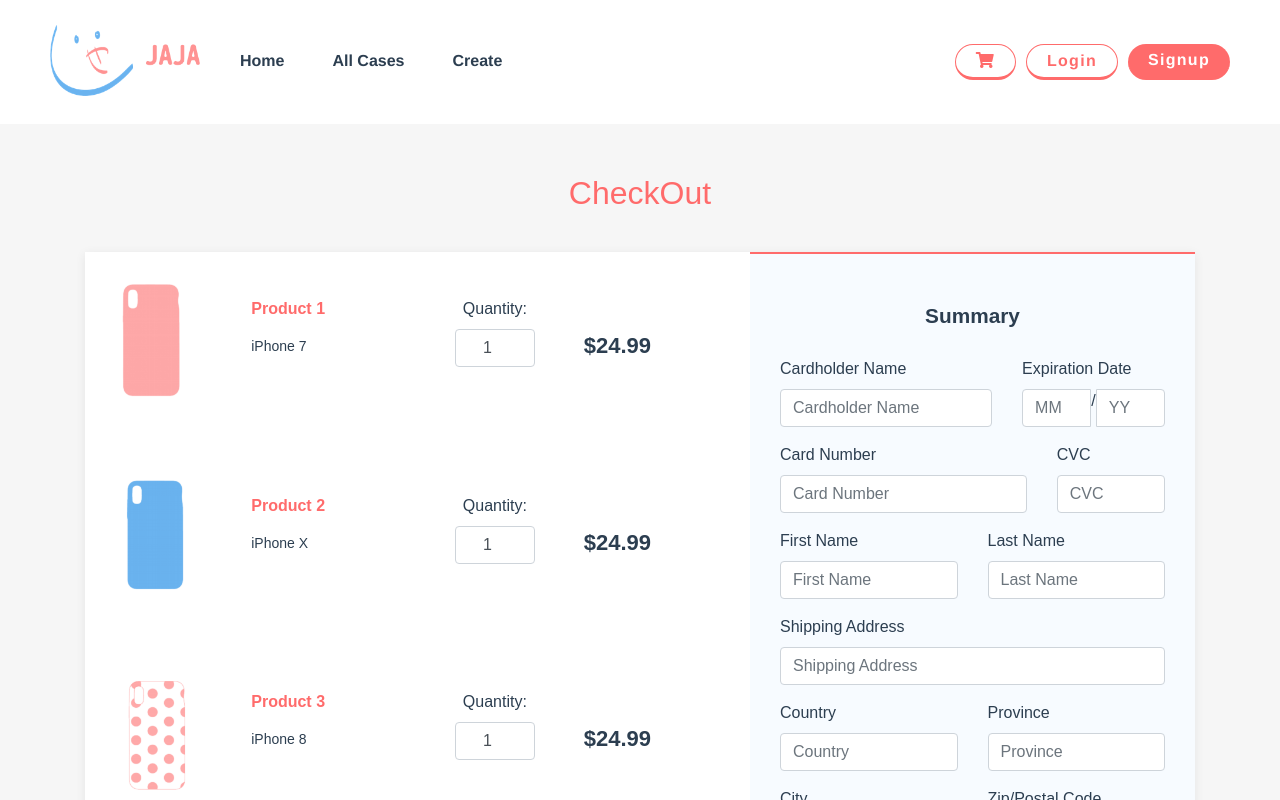
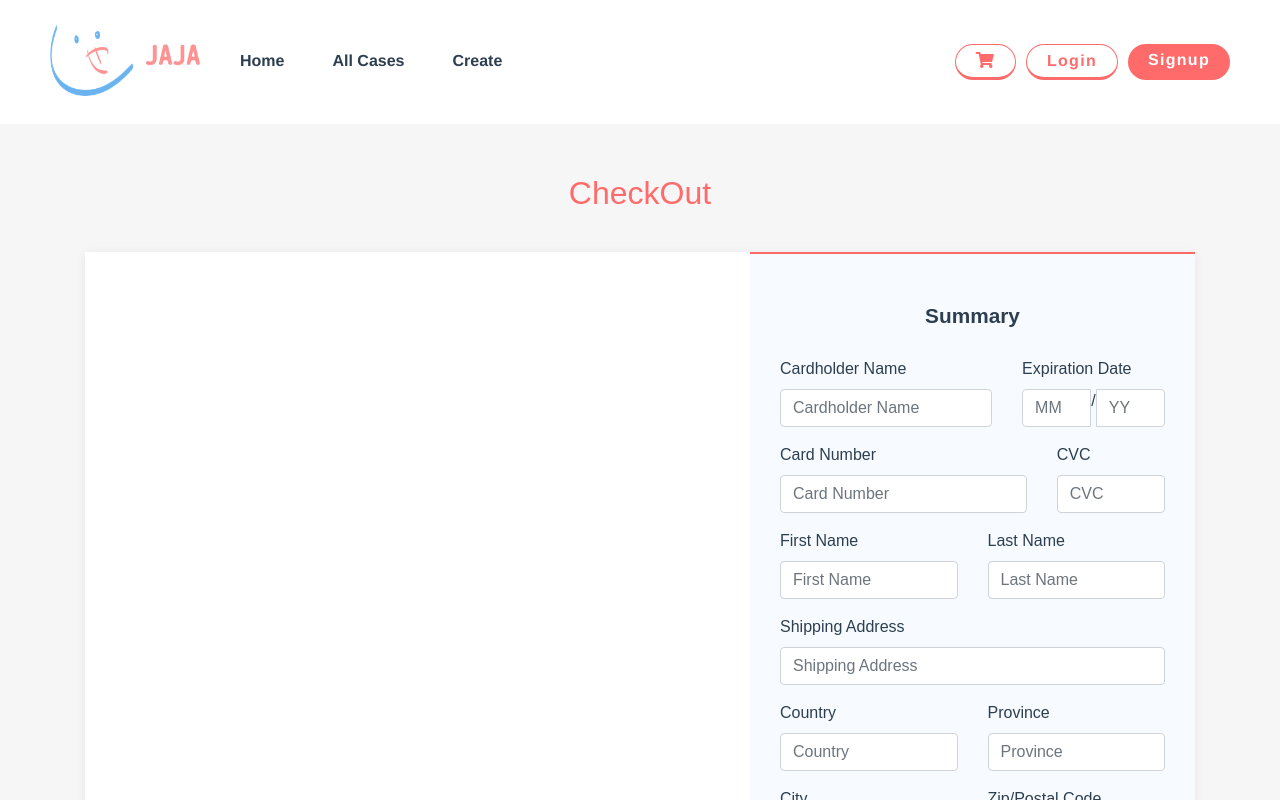
Before and after one commit to arisa-hirata/jaja, a Vue app: page /cart in a window 1280 px wide. Shown: the top 800 px of the page. Built offline with nearby package versions, Linux system fonts and the light colour scheme.

Commit message:
Installed Vuex and Added To Cart Function added yay

```diff
--- a/package.json
+++ b/package.json
@@ -17,7 +17,8 @@
     "npm": "^6.7.0",
     "vue": "^2.5.21",
     "vue-router": "^3.0.1",
-    "vue-star-rating": "^1.6.1"
+    "vue-star-rating": "^1.6.1",
+    "vuex": "^3.1.0"
   },
   "devDependencies": {
     "@vue/cli-plugin-babel": "^3.3.0",
--- a/src/components/Phonecase.vue
+++ b/src/components/Phonecase.vue
@@ -246,6 +246,7 @@ h4 {
 }
 .photo_main img {
   max-height: 100%;
+  min-height: 90%;
   -webkit-filter: saturate(150%) contrast(120%) hue-rotate(10deg)
     drop-shadow(1px 20px 10px rgba(0, 0, 0, 0.3));
   filter: saturate(150%) contrast(120%) hue-rotate(10deg)
--- a/src/main.js
+++ b/src/main.js
@@ -8,6 +8,7 @@ import firebase from 'firebase'
 import BootstrapVue from 'bootstrap-vue'
 import 'bootstrap/dist/css/bootstrap.css'
 import 'bootstrap-vue/dist/bootstrap-vue.css'
+import { store } from './store'
 
 Vue.use(BootstrapVue)
 
@@ -28,6 +29,7 @@ const config = {
 firebase.initializeApp(config)
 
 new Vue({
+  store:store,
   router,
   render: h => h(App)
 }).$mount('#app')
--- /dev/null
+++ b/src/store.js
@@ -0,0 +1,15 @@
+import Vue from 'vue'
+import Vuex from 'vuex'
+
+Vue.use(Vuex)
+
+export const store = new Vuex.Store({
+  state: {
+    cart: []
+  },
+  mutations: {
+    addToCart (state, p) {
+      state.cart.push(p)
+    }
+  }
+})
--- a/src/views/Allcase.vue
+++ b/src/views/Allcase.vue
@@ -12,11 +12,9 @@
             <div
               class="product-grid__product-wrapper"
               v-for="p in phoneCases"
-              @click="ShowPhonecase(p)"
             >
               <div class="product-grid__product">
-                <div class="product-grid__img-wrapper">
-                  <!-- <img src="../assets/1.png" alt="Img" class="product-grid__img"> -->
+                <div class="product-grid__img-wrapper" @click="ShowPhonecase(p)">
                   <img v-bind:src="p.image" alt="image">
                 </div>
                 <span class="product-grid__title">{{p.title}}</span>
@@ -24,7 +22,7 @@
                 <div class="product-grid__extend-wrapper">
                   <div class="product-grid__extend">
                     <p class="product-grid__description">{{p.desc}}</p>
-                    <span class="product-grid__btn product-grid__add-to-cart">
+                    <span class="product-grid__btn product-grid__add-to-cart" to="/cart" @click="addToCart(p)">
                       <i class="fa fa-cart-arrow-down"></i> Add to cart
                     </span>
                     <span class="product-grid__btn product-grid__view">
@@ -85,7 +83,7 @@ export default {
         }
       ],
       phoneCases: [],
-      loading: true
+      loading: true,
     };
   },
   created() {
@@ -113,15 +111,13 @@ export default {
     ShowPhonecase: function(p) {
       this.selectedItem = p;
       this.isActive = !this.isActive;
+    },
+    addToCart(p) {
+      this.$store.commit('addToCart', p)
     }
-  }
+  },
 };
 </script>
-
-
-
-
-
 
 <style scoped>
 .wrapper {
@@ -269,10 +265,9 @@ body {
   padding-bottom: 1rem;
   height: 150px;
 }
-.product-grid__img {
-  max-width: 100%;
-  height: auto;
+.product-grid__img-wrapper img{
   max-height: 100%;
+  min-height: 100%;
 }
 .product-grid__title {
   margin-top: 0.875rem;
@@ -360,6 +355,9 @@ body {
     width: 100%;
     margin: 3em 0;
   }
+  .product-grid__img-wrapper {
+    height: 100%;
+  }
   .wrapper {
     margin: 0;
     padding-top: 0;
--- a/src/views/Cart.vue
+++ b/src/views/Cart.vue
@@ -9,17 +9,18 @@
           <div class="row">
             <div class="col-md-7 col-lg-7">
               <div class="items">
-                <div class="product">
+
+                <div class="product" v-for="c in cart">
                   <div class="row">
                     <div class="col-md-3">
-                      <img class="img-fluid mx-auto d-block image" src="../assets/thumb1.png">
+                      <img class="img-fluid mx-auto d-block image" v-bind:src="c.image">
                     </div>
                     <div class="col-md-8">
                       <div class="info">
                         <div class="row">
                           <div class="col-md-5 product-name">
                             <div class="product-name">
-                              <a href="#">Product 1</a>
+                              <a href="#">{{c.title}}</a>
                               <div class="product-info">
                                 <span class="value">iPhone 7</span>
                               </div>
@@ -35,79 +36,14 @@
                             >
                           </div>
                           <div class="col-md-3 price">
-                            <span>$24.99</span>
+                            <span>${{c.price}}</span>
                           </div>
                         </div>
                       </div>
                     </div>
                   </div>
                 </div>
-                <div class="product">
-                  <div class="row">
-                    <div class="col-md-3">
-                      <img class="img-fluid mx-auto d-block image" src="../assets/thumb2.png">
-                    </div>
-                    <div class="col-md-8">
-                      <div class="info">
-                        <div class="row">
-                          <div class="col-md-5 product-name">
-                            <div class="product-name">
-                              <a href="#">Product 2</a>
-                              <div class="product-info">
-                                <span class="value">iPhone X</span>
-                              </div>
-                            </div>
-                          </div>
-                          <div class="col-md-4 quantity">
-                            <label for="quantity">Quantity:</label>
-                            <input
-                              id="quantity"
-                              type="number"
-                              value="1"
-                              class="form-control quantity-input"
-                            >
-                          </div>
-                          <div class="col-md-3 price">
-                            <span>$24.99</span>
-                          </div>
-                        </div>
-                      </div>
-                    </div>
-                  </div>
-                </div>
-                <div class="product">
-                  <div class="row">
-                    <div class="col-md-3">
-                      <img class="img-fluid mx-auto d-block image" src="../assets/thumb3.png">
-                    </div>
-                    <div class="col-md-8">
-                      <div class="info">
-                        <div class="row">
-                          <div class="col-md-5 product-name">
-                            <div class="product-name">
-                              <a href="#">Product 3</a>
-                              <div class="product-info">
-                                <span class="value">iPhone 8</span>
-                              </div>
-                            </div>
-                          </div>
-                          <div class="col-md-4 quantity">
-                            <label for="quantity">Quantity:</label>
-                            <input
-                              id="quantity"
-                              type="number"
-                              value="1"
-                              class="form-control quantity-input"
-                            >
-                          </div>
-                          <div class="col-md-3 price">
-                            <span>$24.99</span>
-                          </div>
-                        </div>
-                      </div>
-                    </div>
-                  </div>
-                </div>
+
               </div>
             </div>
 
@@ -272,6 +208,16 @@
     </section>
   </main>
 </template>
+<script>
+  export default {
+    name: "allcase",
+    computed: {
+      cart(){
+        return this.$store.state.cart;
+      }
+    }
+  };
+</script>
 <style>
 .summary .btn {
   background-color: #ff6b6b;
@@ -335,6 +281,9 @@
   margin-bottom: 20px;
   padding-top: 20px;
   padding-bottom: 20px;
+}
+.product img {
+  max-height: 95px;
 }
 
 .shopping-cart .items .product .info {
```
Also changed, not shown: 1 other file (tests, documents, lock files or other folders).
